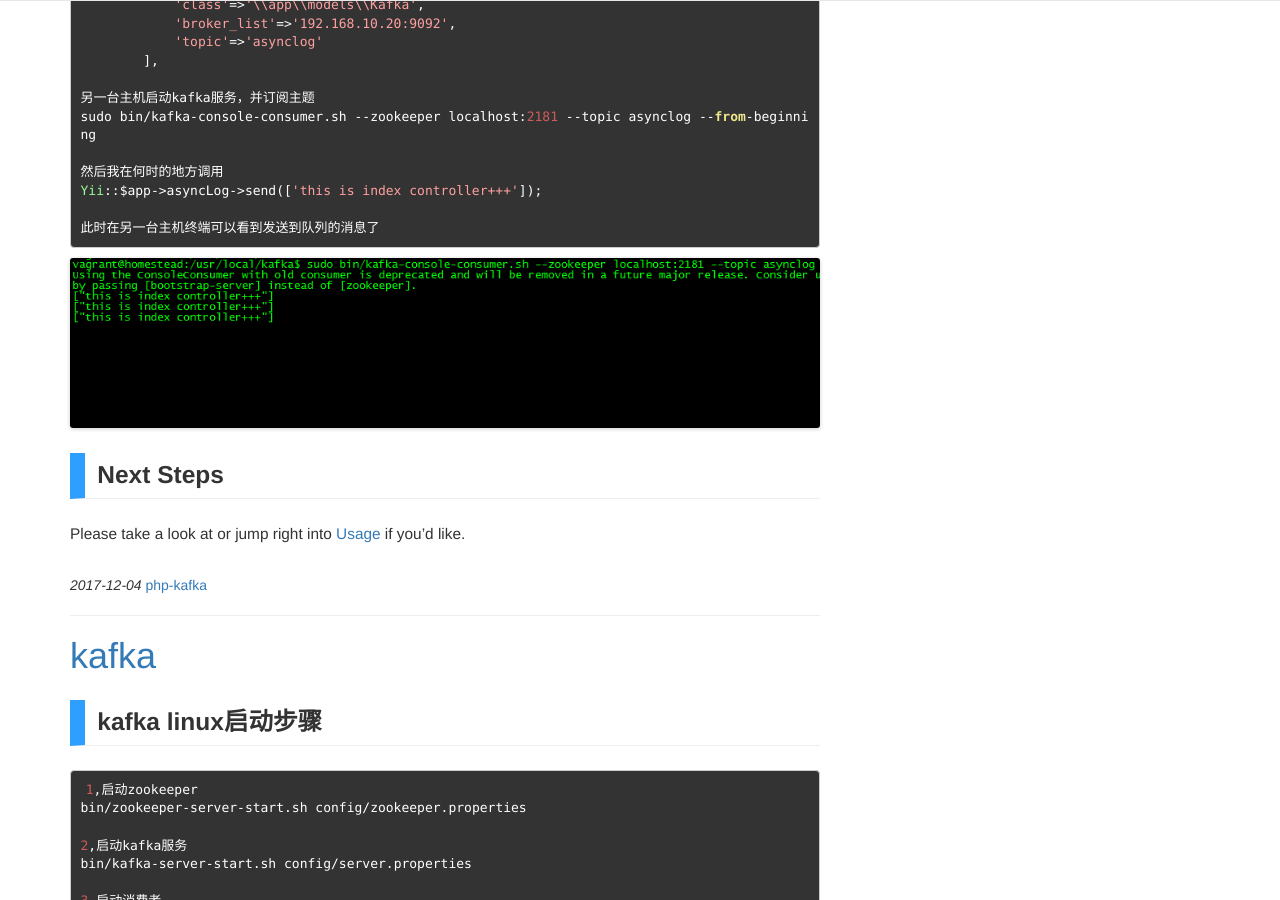
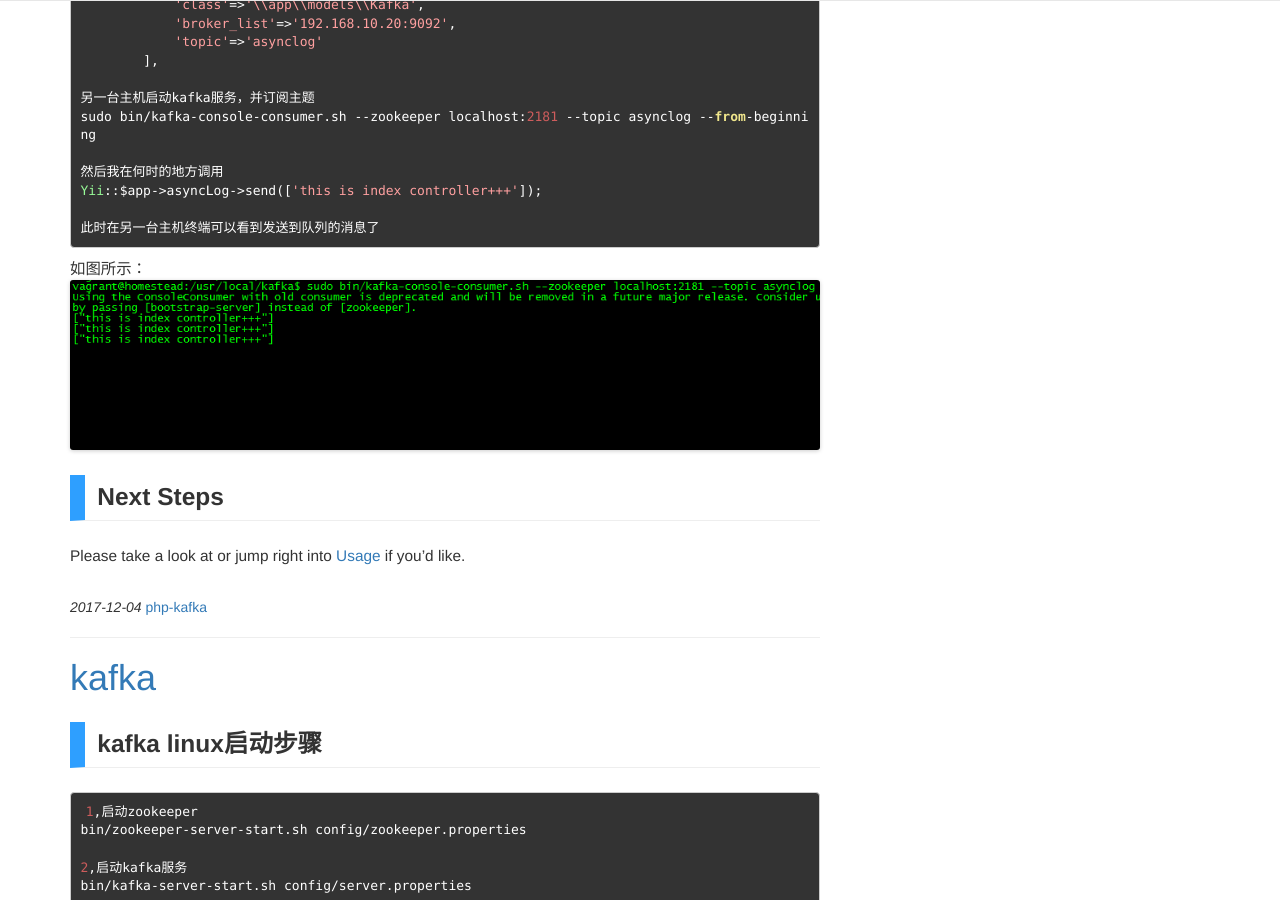
Before and after one commit to yuud/yuud.github.io, a Jekyll site: the page built from index.html, in a window 1280 px wide and 900 px high, scrolled down 1139 px. Built offline with Jekyll 4.4.1, drawn with Linux system fonts in a browser that asks for light colours; the list of posts is cut into pages by our own code.

Commit message:
no message

````diff
--- a/_posts/core-samples/2017-12-04-php-kafka.md
+++ b/_posts/core-samples/2017-12-04-php-kafka.md
@@ -72,6 +72,7 @@
 
 此时在另一台主机终端可以看到发送到队列的消息了
 ```
+如图所示：
 ![](http://0101520.com/images/php-kafka-001.png)
 
 ## Next Steps
````
